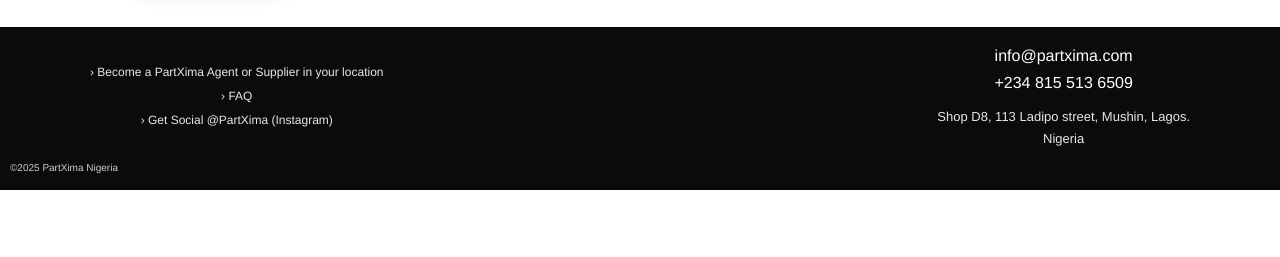
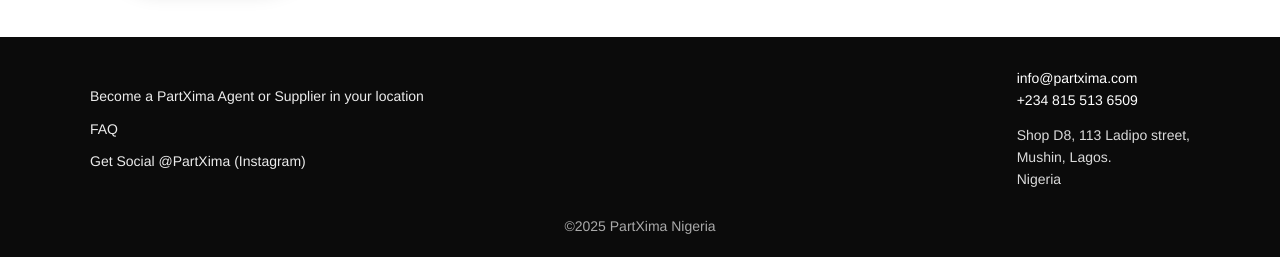
Before and after one commit to akanimeinyang-ops/Partxima.com, a plain HTML site: page index.html in a window 1280 px wide. Shown: the part 1202-1459 px from the top of the page. Before the commit the page ends 1392 px from the top, so only its background shows below. Drawn offline with Linux system fonts and the light colour scheme.

Commit message:
made the footer the same font-size

```diff
--- a/index.html
+++ b/index.html
@@ -36,7 +36,7 @@
       position: relative;
       z-index: 1000;
     }
-    .logo img { height: 60px; width: auto; cursor: pointer; } /* added cursor pointer */
+    .logo img { height: 60px; width: auto; cursor: pointer; }
 
     .hamburger {
       width: 28px;
@@ -116,35 +116,151 @@
       min-width: 240px;
     }
 
-    /* ... rest of your CSS unchanged ... */
-    .features { max-width: var(--maxw); margin: 20px auto; display: grid; grid-template-columns: 1fr; gap: 14px; padding: 0 12px; text-align: center; }
-    .feature { background: #fff; border-radius: 8px; padding: 16px; border: 1px solid #eee; }
-    .feature h4 { margin: 0; font-size: 13px; letter-spacing: 1.4px; color: #555; text-transform: uppercase; }
-    .feature .highlight { color: var(--accent); font-weight: 700; margin-top: 8px; display: block; font-size: 15px; }
+    .features {
+      max-width: var(--maxw);
+      margin: 20px auto;
+      display: grid;
+      grid-template-columns: 1fr;
+      gap: 14px;
+      padding: 0 12px;
+      text-align: center;
+    }
+    .feature {
+      background: #fff;
+      border-radius: 8px;
+      padding: 16px;
+      border: 1px solid #eee;
+    }
+    .feature h4 {
+      margin: 0;
+      font-size: 13px;
+      letter-spacing: 1.4px;
+      color: #555;
+      text-transform: uppercase;
+    }
+    .feature .highlight {
+      color: var(--accent);
+      font-weight: 700;
+      margin-top: 8px;
+      display: block;
+      font-size: 15px;
+    }
 
-    .middle { max-width: var(--maxw); margin: 30px auto; padding: 0 15px; display: flex; gap: 25px; align-items: center; justify-content: center; flex-direction: column; }
+    .middle {
+      max-width: var(--maxw);
+      margin: 30px auto;
+      padding: 0 15px;
+      display: flex;
+      gap: 25px;
+      align-items: center;
+      justify-content: center;
+      flex-direction: column;
+    }
     .map-wrap { flex: 0 0 220px; }
-    .map-image { max-width: 100%; height: auto; max-height: 360px; border-radius: 20% 24% 32% 24% / 32% 20% 28% 24%; object-fit: cover; box-shadow: 0 8px 20px rgba(0,0,0,0.15); }
+    .map-image {
+      max-width: 100%;
+      height: auto;
+      max-height: 360px;
+      border-radius: 20% 24% 32% 24% / 32% 20% 28% 24%;
+      object-fit: cover;
+      box-shadow: 0 8px 20px rgba(0,0,0,0.15);
+    }
     .content-right { flex: 1; text-align: center; }
-    .eyebrow { font-size: 11px; letter-spacing: 2px; color: #777; text-transform: uppercase; font-weight: 600; }
-    .headline { font-size: 26px; line-height: 1.3; margin: 10px 0; font-weight: 700; }
-    .sub { color: var(--deep-yellow); font-size: 14px; font-weight: 600; text-transform: uppercase; letter-spacing: 1.8px; margin: 12px 0 20px; }
+    .eyebrow {
+      font-size: 11px;
+      letter-spacing: 2px;
+      color: #777;
+      text-transform: uppercase;
+      font-weight: 600;
+    }
+    .headline {
+      font-size: 26px;
+      line-height: 1.3;
+      margin: 10px 0;
+      font-weight: 700;
+    }
+    .sub {
+      color: var(--deep-yellow);
+      font-size: 14px;
+      font-weight: 600;
+      text-transform: uppercase;
+      letter-spacing: 1.8px;
+      margin: 12px 0 20px;
+    }
 
-    .partners { margin-top: 12px; display: flex; gap: 10px; align-items: center; flex-wrap: wrap; justify-content: center; background: #333333; padding: 12px; border-radius: 6px; }
+    .partners {
+      margin-top: 12px;
+      display: flex;
+      gap: 10px;
+      align-items: center;
+      flex-wrap: wrap;
+      justify-content: center;
+      background: #333333;
+      padding: 12px;
+      border-radius: 6px;
+    }
     .partner-logo { max-width: 80px; height: auto; }
 
-    footer { background: var(--black); color: #fff; padding: 15px 10px; margin-top: 20px; }
-    .fwrap { max-width: var(--maxw); margin: 0 auto; display: flex; flex-direction: column; align-items: center; gap: 10px; text-align: center; }
-    .left-links { display: flex; flex-direction: column; gap: 6px; }
-    .left-links a { color: #fff; text-decoration: none; opacity: 0.9; font-size: 12px; }
-    .contact { text-align: center; line-height: 1.7; }
-    .copyright { margin-top: 10px; color: #cfcfcf; font-size: 10px; }
+    /* ========== CLEAN & UNIFORM FOOTER ========== */
+    footer {
+      background: var(--black);
+      color: #fff;
+      padding: 30px 15px 20px;
+      margin-top: 40px;
+      font-size: 14px;
+      line-height: 1.6;
+    }
+    .fwrap {
+      max-width: var(--maxw);
+      margin: 0 auto;
+      display: flex;
+      flex-direction: column;
+      align-items: center;
+      gap: 24px;
+      text-align: center;
+    }
+    .left-links {
+      display: flex;
+      flex-direction: column;
+      gap: 10px;
+    }
+    .left-links a {
+      color: #fff;
+      text-decoration: none;
+      opacity: 0.92;
+      font-size: 14px;
+      transition: opacity 0.2s;
+    }
+    .left-links a:hover { opacity: 1; color: var(--accent); }
+
+    .contact {
+      font-size: 14px;
+    }
+    .contact div:last-child {
+      margin-top: 12px;
+      opacity: 0.85;
+      font-size: 14px;
+    }
+
+    .copyright {
+      margin-top: 24px;
+      color: #aaa;
+      font-size: 14px;
+      width: 100%;
+      text-align: center;
+    }
 
     @media (min-width: 600px) {
       .middle { flex-direction: row; }
       .content-right { text-align: left; }
-      .fwrap { flex-direction: row; justify-content: space-between; }
+      .fwrap {
+        flex-direction: row;
+        justify-content: space-between;
+        text-align: left;
+      }
+      .copyright { text-align: center; }
     }
+
     @media (min-width: 900px) {
       .hero { min-height: 700px; }
       .features { grid-template-columns: repeat(4,1fr); }
@@ -155,12 +271,11 @@
 <body>
 
   <header>
-    <!-- Wrapped the logo in an <a> tag that reloads the page -->
-    <a href="javascript:location.reload();" class="logo" aria-label="PartXima - Reload page">
+    <a href="javascript:location.reload();" class="logo" aria-label="PartXima - Home">
       <img src="assets/image-removebg-preview (13).png" alt="PartXima Logo">
     </a>
 
-    <div class="hamburger" id="hb">
+    <div class="hamburger" id="hb" tabindex="0">
       <span></span><span></span><span></span>
     </div>
     <nav class="nav-menu" id="navMenu">
@@ -169,7 +284,6 @@
     </nav>
   </header>
 
-  <!-- rest of your HTML unchanged -->
   <section class="hero">
     <div class="center">
       <a class="cta" href="https://wa.link/tnj1eg" target="_blank">
@@ -205,19 +319,20 @@
   <footer id="contact">
     <div class="fwrap">
       <div class="left-links">
-        <a href="https://docs.google.com/forms/d/e/1FAIpQLSdf7gCNfNy4e8Plp34y8IAWx7AVCly5iMNtv-oojUBDrHXglw/viewform?usp=publish-editor">› Become a PartXima Agent or Supplier in your location</a>
-        <a href="assets/partxima5.pdf" download="PartXima_FAQ.pdf">› FAQ</a>
-        <a href="https://instagram.com/partxima" target="_blank">› Get Social @PartXima (Instagram)</a>
+        <a href="https://docs.google.com/forms/d/e/1FAIpQLSdf7gCNfNy4e8Plp34y8IAWx7AVCly5iMNtv-oojUBDrHXglw/viewform?usp=publish-editor">Become a PartXima Agent or Supplier in your location</a>
+        <a href="assets/partxima5.pdf" download="PartXima_FAQ.pdf">FAQ</a>
+        <a href="https://instagram.com/partxima" target="_blank">Get Social @PartXima (Instagram)</a>
       </div>
+
       <div class="contact">
         <div>info@partxima.com</div>
         <div>+234 815 513 6509</div>
-        <div style="margin-top: 10px; font-size: 13px; opacity: 0.9;">
-          Shop D8, 113 Ladipo street, Mushin, Lagos.<br>
-          Nigeria
+        <div>
+          Shop D8, 113 Ladipo street,<br>Mushin, Lagos.<br>Nigeria
         </div>
       </div>
     </div>
+
     <div class="copyright">©2025 PartXima Nigeria</div>
   </footer>
 
```
